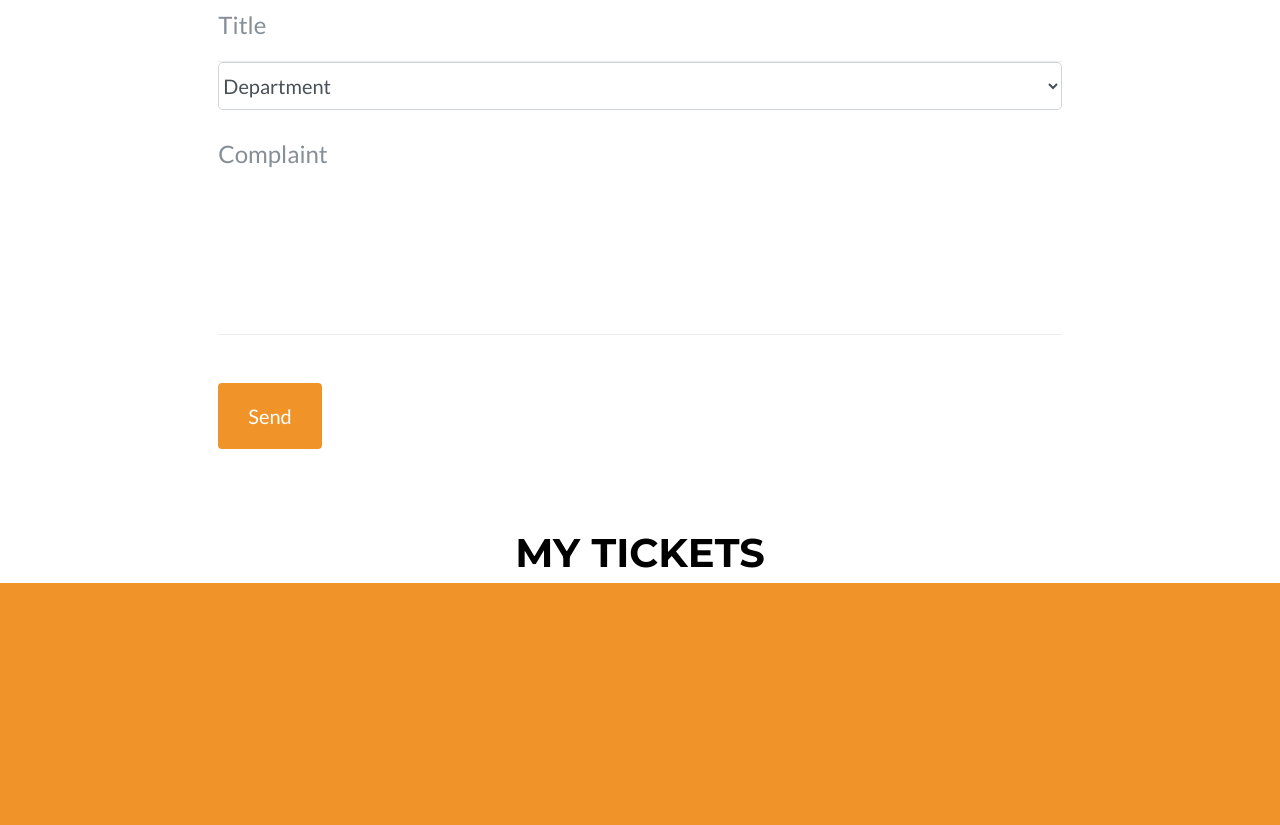
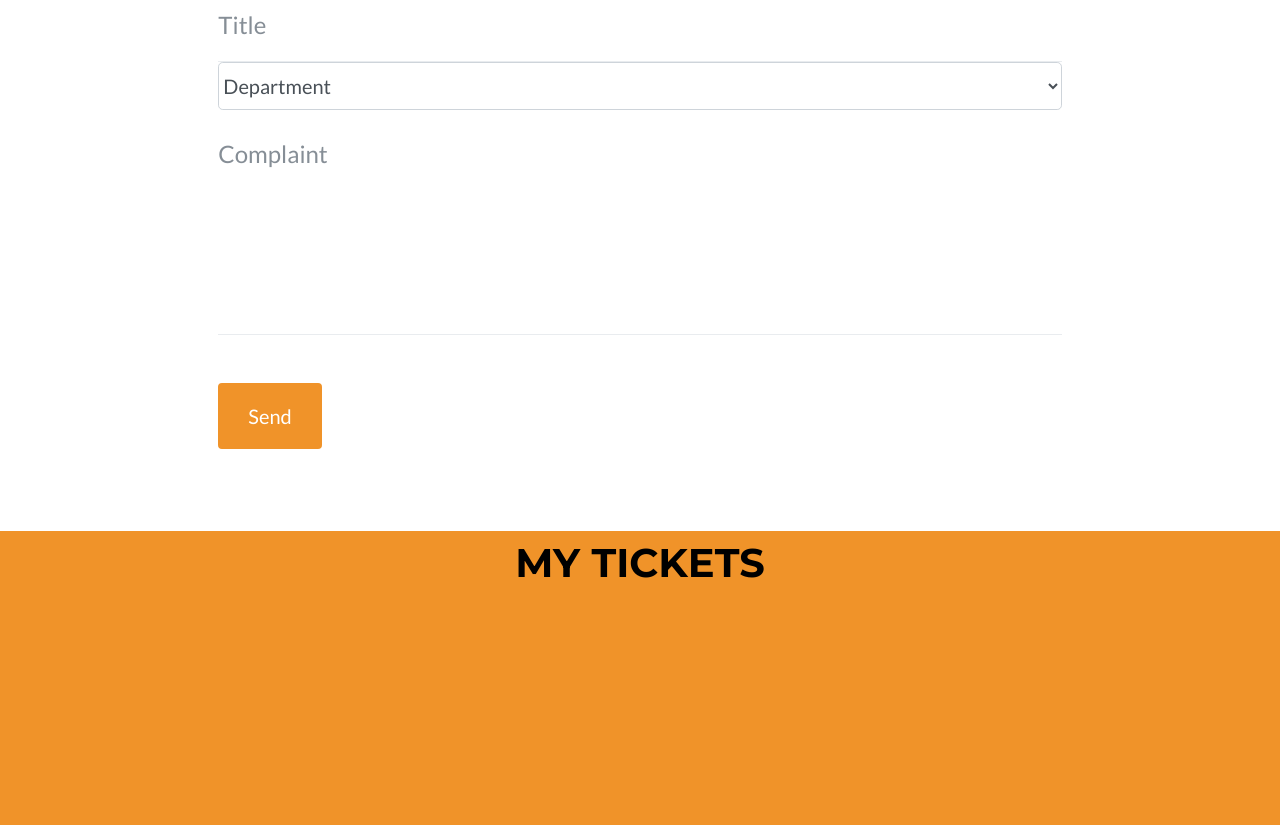
Before and after one commit to motazalshehri/Ticketing-System-Future-Face-, a PHP site: the page made by user homepage.php in a window 1280 px wide. Shown: the part 535-1360 px from the top of the page. Run offline with PHP 8.4, Linux system fonts and the light colour scheme; a user stored in the database is signed in; data that the repository does not hold is empty.

Commit message:
css changes

```diff
--- a/user homepage.php
+++ b/user homepage.php
@@ -163,8 +163,8 @@ if ((!isset($_SESSION['name']))) {
         </div>
     </section>
 
-    <div class="container">
-        <h1 class="text-uppercase text-center text-">my tickets</h1>
+    <div class="container" style="background-color: #f09329 ; max-width:unset ; width:1000; height:50px">
+        <h1 class="text-uppercase text-center text-" style="margin-bottom:0px; padding-top:10px;" >my tickets</h1>
     </div>
     <section id="about" class="bg-primary text-white mb-0 scroll" style="float:left; height:600px ">
 
```
